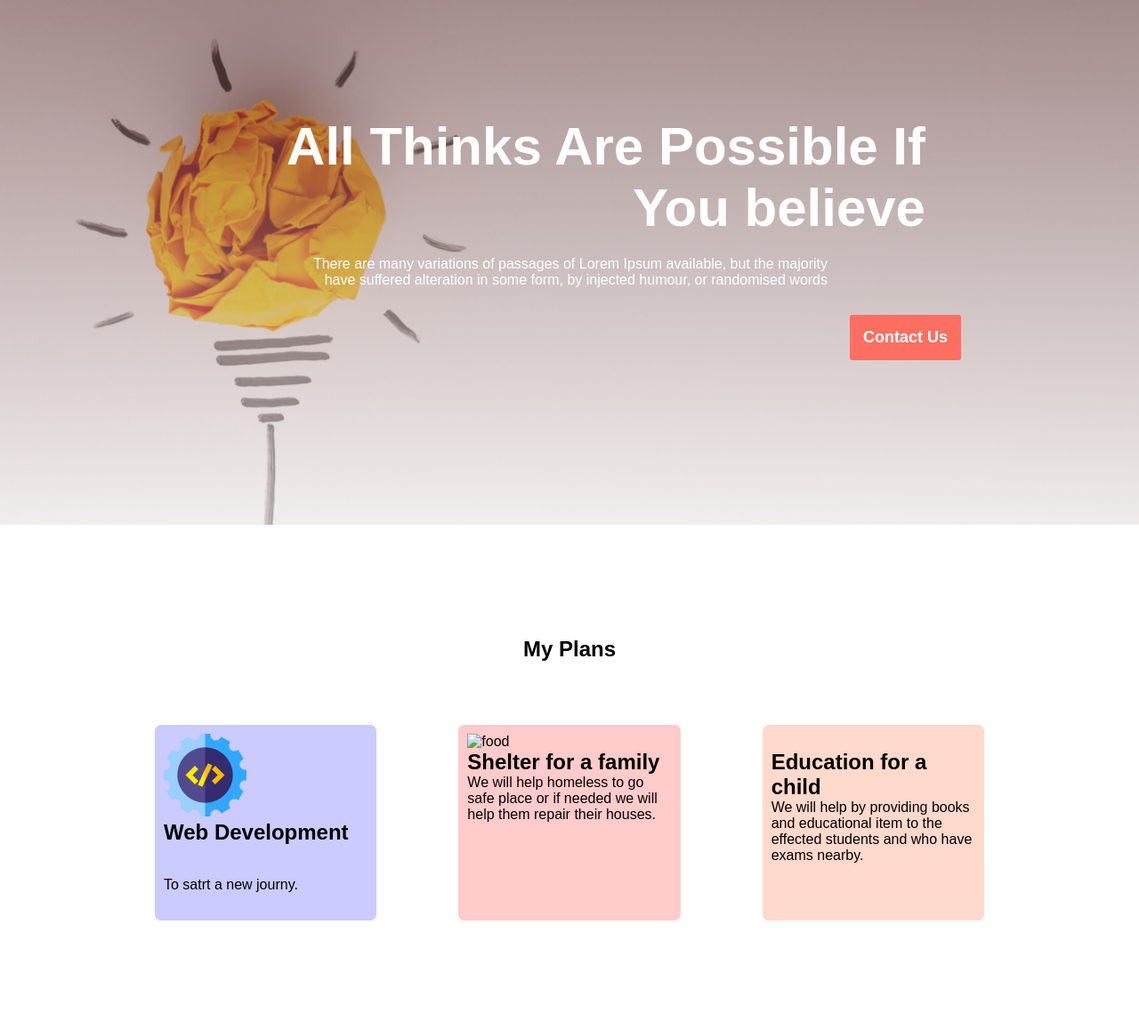
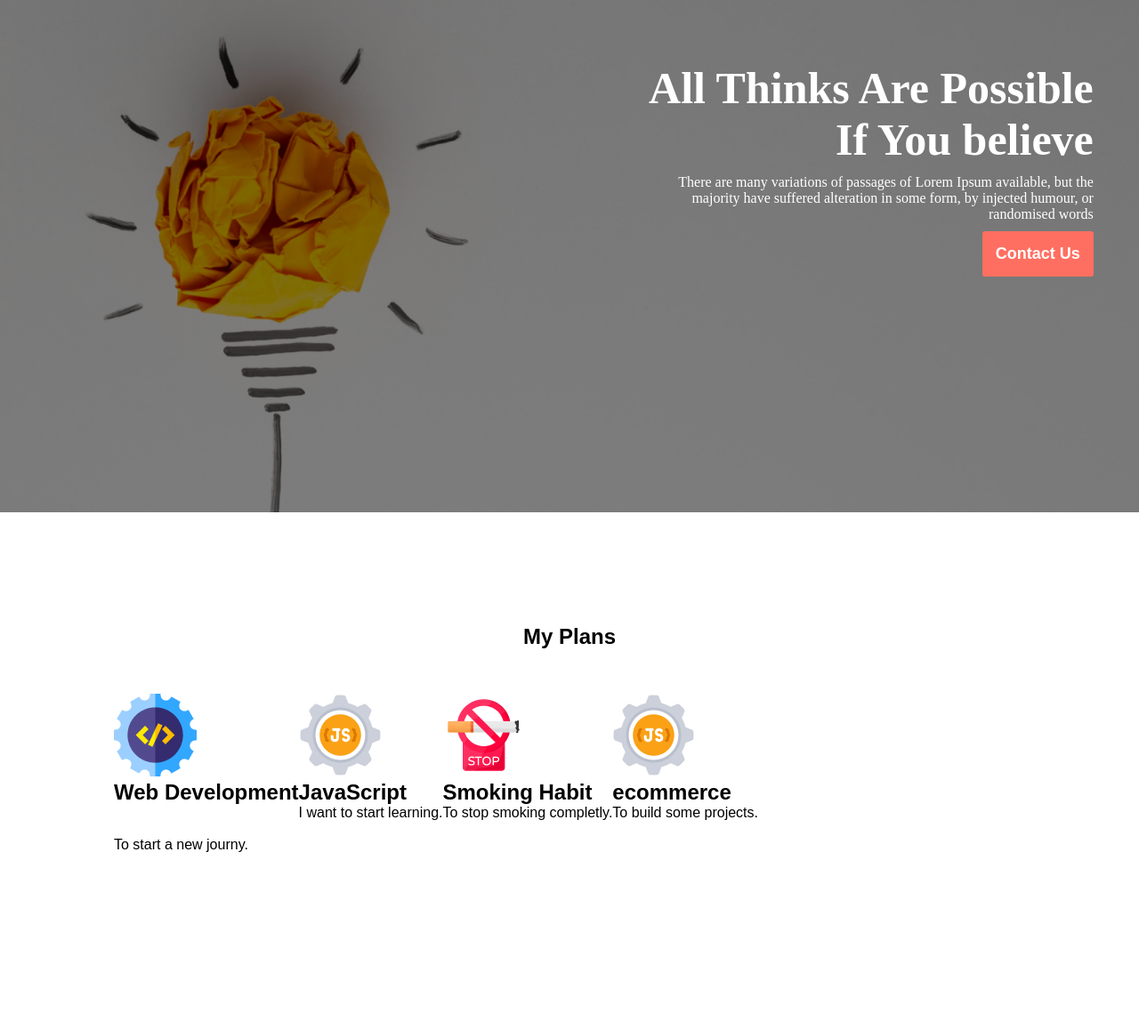
Before and after one commit to nurulalamsadik/assignmet-1, a plain HTML site: page index.html in a window 1280 px wide. Shown: the part 80-1237 px from the top of the page at 89% size. Drawn offline with Linux system fonts and the light colour scheme.

Commit message:
added plans and solving banner problems

```diff
--- a/index.html
+++ b/index.html
@@ -12,27 +12,23 @@
 </head>
 <body>
     <!-- Header -->
-    <section class="header-image">
-        <div class="text-right">
-            <div>
-            <img src="../assignment-1/images/banner/transparent.png" alt="">
-            </div>
-            <div class="header-text">
-                <h1>
-                    All Thinks Are Possible If You believe
-                </h1>
-                <p style="padding: 10px 150px 30px;">
-                    There are many variations of passages of Lorem Ipsum available, but the majority have suffered alteration in some form, by injected humour, or randomised words
-                </p>
-                <a class="button" target="_blank" href="https://www.bkash.com/bn">Contact Us</a>
-            </div>
+    <section class="banner-image">
+        <div class="banner-size">
+            <img src="images/banner/transparent.png" alt="image">
         </div>
+        <div class="banner-size">
+            <h1 style="padding-bottom: 10px; color: white
+            ; font-weight: 700; font-size: 50px;">All Thinks Are Possible If You believe</h1>
+            <p style="padding-bottom: 10px; color: white;" >There are many variations of passages of Lorem Ipsum available, but the majority have suffered alteration in some form, by injected humour, or randomised words</p>
+            <a class="button" href="#">Contact Us</a>
+        </div>
+
     </section>
     <!-- My Plan  -->
     <section class="my-plan">
         <h1>My Plans</h1>
         <div class="food-shelter-education">
-            <div class="food fse">
+            <div class="plans-text">
                 <img src="images/icons/web.png" alt="web">
                 <h2>
                     Web Development
@@ -40,25 +36,34 @@
                 <br>
                 <br>
                 <p>
-                    To satrt a new journy.
+                    To start a new journy.
                 </p>
             </div>
-            <div class="shelter fse">
-                <img src="icons/shelter.png" alt="food">
+            <div class="plans-text">
+                <img src="images/icons/js.png" alt="JavaScript">
                 <h2>
-                    Shelter for a family
+                    JavaScript
                 </h2>
                 <p>
-                    We will help homeless to go safe place or if needed we will help them repair their houses.
+                    I want to start learning.
                 </p>
             </div>
-            <div class="education fse">
-                <img src="icons/education.png" alt="">
+            <div class="plans-text">
+                <img src="images/icons/smoke.png" alt="">
                 <h2>
-                    Education for a child
+                    Smoking Habit
                 </h2>
                 <p>
-                    We will help by providing books and educational item to the effected students and who have exams nearby.
+                    To stop smoking completly.
+                </p>
+            </div>
+            <div class="plans-text">
+                <img src="images/icons/js.png" alt="JavaScript">
+                <h2>
+                    ecommerce
+                </h2>
+                <p>
+                    To build some projects.
                 </p>
             </div>
         </div>
--- a/styles/style.css
+++ b/styles/style.css
@@ -7,32 +7,32 @@ body{
     padding: 0;
 
 }
-.header-image{
-    background-image: linear-gradient(rgba(73, 21, 21, 0.5), rgba(236, 227, 227, 0.5)), url(/images/banner/banner1.png);
+.banner-image{
+    display: flex;
+    background-image: linear-gradient(rgba(0, 0, 0, 0.5), rgba(0, 0, 0, 0.5)), url(../images/banner/banner1.png);
     margin: 0;
     margin-bottom: 100px;
     padding: 0;
     width: 100%;
-    height: 570px;
+    /* height: 570px; */
     padding-top: 100px;
     background-position: center;
     background-repeat: no-repeat;
     background-size: cover;
 
 }
-.text-right{
-    display: flex;
-    justify-content: space-around;
-}
-.header-text{
-    height: 500px;
-    padding: 100px 200px 100px;
-    box-sizing: border-box;
-    color: white;
+.banner-size{
+    width: 40%;
+    padding-top: 50px;
+    padding-left: 8%;
+    padding-bottom: 2px;
     text-align: right;
-    font-family: 'Poppins', sans-serif;
 
 }
+.hlf-size img{
+    width: 90%;
+}
+
 .button{
     font-family: 'Poppins', sans-serif;
     font-size: 18px;
```
